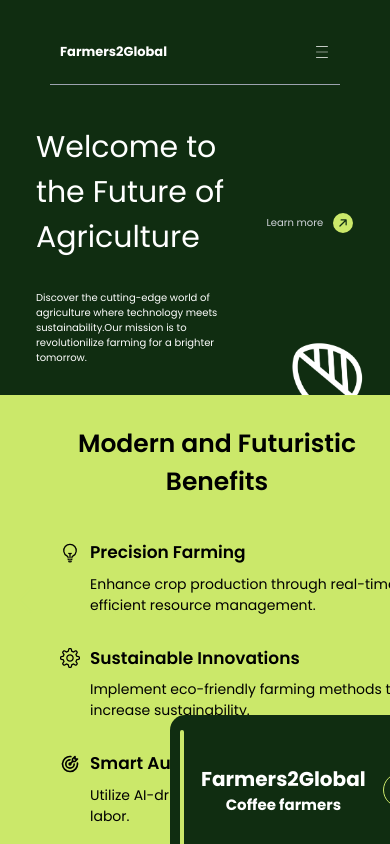
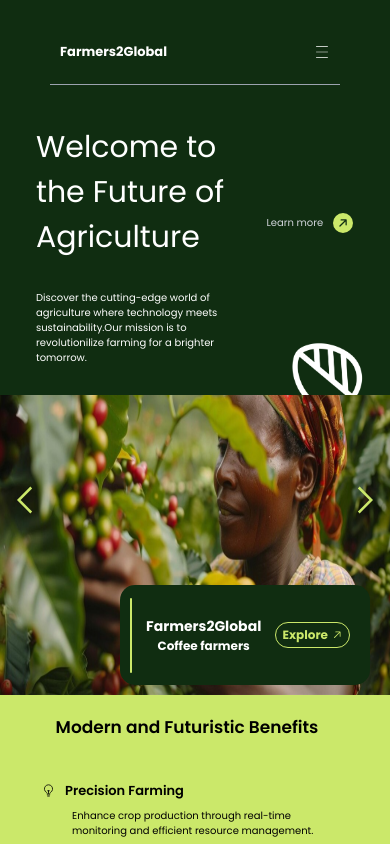
Before and after one commit to MUGISHA-Pascal/AgriGrowth, a React (Create React App) app in the folder frontend/: page / in a window 390 px wide. Shown: the top 844 px of the page. Built offline with nearby package versions, Linux system fonts and the light colour scheme.

Commit message:
adding responsiveness

```diff
--- a/frontend/src/components/Homepage.tsx
+++ b/frontend/src/components/Homepage.tsx
@@ -148,76 +148,81 @@ const Homepage = () => {
         </div>
       </section>
 
-      <section className="bg-[#CBE86A] flex flex-rowbg-[#CBE86A]">
-        <div className="h-[480px] w-[1400px] relative">
+      <section className="bg-[#CBE86A] flex flex-row max-md:flex-col max-md:pb-[10px]">
+        <div className="h-[480px] w-[1400px] max-md:w-full max-md:h-[300px] relative">
           <img
             alt="image"
             src={slides[currentState].image}
-            className={`h-[480px] w-[700px] absolute bg-url(${slides[currentState].image})`}
+            className={`h-[480px] w-[700px] max-md:h-[300px] absolute bg-url(${slides[currentState].image})`}
           />
           <GrPrevious
             onClick={Previous}
-            className="absolute text-[#CBE86A] top-[190px] left-[10px] text-[30px] hover:cursor-pointer"
+            className="absolute text-[#CBE86A] max-md:top-[90px] top-[190px] left-[10px] text-[30px] hover:cursor-pointer"
           />
           <GrNext
             onClick={Next}
-            className="absolute text-[#CBE86A] text-[30px] top-[190px] right-[10px] hover:cursor-pointer"
+            className="absolute text-[#CBE86A] text-[30px] max-md:top-[90px] top-[190px] right-[10px] hover:cursor-pointer"
           />
-          <div className="absolute space-x-[17px] bg-[#102d11] w-[330px] h-[150px] bottom-[10px] left-[170px] items-center flex flex-row pl-[10px] rounded-[15px]">
-            <div className="bg-[#CBE86A] w-[4px] h-[120px] rounded-full"></div>
+          <div className="absolute space-x-[17px] max-md:space-x-[14px]  bg-[#102d11] max-md:w-[250px] max-md:h-[100px] w-[330px] h-[150px] bottom-[10px] max-md:bottom-[10px] left-[170px] max-sm:left-[120px] items-center flex flex-row pl-[10px] rounded-[15px]">
+            <div className="bg-[#CBE86A] w-[4px] h-[120px] max-md:h-[75px] max-md:w-[2px] rounded-full"></div>
             <div className="flex flex-col">
-              <h2 className="font-bold text-white text-[20px]">
+              <h2 className="font-bold text-white max-md:text-[14px] text-[20px]">
                 Farmers2Global
               </h2>
-              <h2 className="font-bold text-white text-[15px]">
+              <h2 className="font-bold text-white text-[15px] max-md:text-[12px]">
                 {slides[currentState].name}
               </h2>
             </div>
-            <button className="border-[1px] border-[#CBE86A] font-bold flex flex-row justify-center items-center hover:bg-[#CBE86A] hover:bg-opacity-20 space-x-[3px] text-[#CBE86A] w-[100px] p-[4px] rounded-full">
+            <button className="border-[1px] border-[#CBE86A] font-bold flex flex-row justify-center items-center hover:bg-[#CBE86A] hover:bg-opacity-20 space-x-[3px] max-md:text-[12px] max-md:w-[75px] text-[#CBE86A] w-[100px] p-[4px] max-md:p-[3px] rounded-full">
               <p>Explore</p>
               <GoArrowUpRight />
             </button>
           </div>
         </div>
-        <div className="bg-[#CBE86A] px-4 w-full flex flex-col space-y-[40px] pl-[60px] items-start">
-          <h2 className="text-[25px] font-semibold text-center mt-[30px]">
+        <div className="bg-[#CBE86A] px-4 w-full flex flex-col space-y-[40px] pl-[60px] max-md:pl-0 items-start max-md:items-center">
+          <h2 className="text-[25px] font-semibold text-center mt-[30px] max-sm:text-[17px] max-md:mt-[20px]">
             Modern and Futuristic Benefits
           </h2>
           <div className="flex flex-col text-center space-y-[30px]">
             <div>
               <div className="flex flex-row space-x-[10px] items-center">
-                <HiOutlineLightBulb className="w-[20px] h-[20px]" />
-                <h3 className="text-[17px] font-semibold">Precision Farming</h3>
+                <HiOutlineLightBulb className="w-[20px] h-[20px] max-md:h-[13px] max-md:w-[13px] " />
+                <h3 className="text-[17px] font-semibold max-md:text-[13px]">
+                  Precision Farming
+                </h3>
               </div>
-              <p className="mt-2 text-[14px] w-[460px] text-left ml-[30px]">
+              <p className="mt-2 text-[14px] max-md:text-[10px] max-md:w-[260px] w-[460px] text-left ml-[30px]">
                 Enhance crop production through real-time monitoring and
                 efficient resource management.
               </p>
             </div>
             <div>
               <div className="flex flex-row space-x-[10px] items-center">
-                <SlSettings className="w-[20px] h-[20px]" />
-                <h3 className="text-[17px] font-semibold">
+                <SlSettings className="w-[20px] h-[20px] max-md:h-[13px] max-md:w-[13px]" />
+                <h3 className="text-[17px] font-semibold max-md:text-[13px]">
                   Sustainable Innovations
                 </h3>
               </div>
-              <p className="mt-2 text-[14px] w-[460px] text-left ml-[30px]">
+              <p className="mt-2 text-[14px] w-[460px] max-md:text-[10px] max-md:w-[260px] text-left ml-[30px]">
                 Implement eco-friendly farming methods to reduce waste and
                 increase sustainability.
               </p>
             </div>
             <div>
               <div className="flex flex-row space-x-[10px] items-center">
-                <TbTargetArrow className="w-[20px] h-[20px]" />
-                <h3 className="text-[17px] font-semibold">Smart Automation</h3>
+                <TbTargetArrow className="w-[20px] h-[20px] max-md:h-[13px] max-md:w-[13px]" />
+                <h3 className="text-[17px] font-semibold max-md:text-[13px]">
+                  Smart Automation
+                </h3>
               </div>
-              <p className="mt-2 text-[14px] w-[460px] text-left ml-[30px]">
+              <p className="mt-2 text-[14px] w-[460px] max-md:text-[10px] max-md:w-[260px] text-left ml-[30px]">
                 Utilize AI-driven automation to optimize farm operations and
                 labor.
               </p>
             </div>
           </div>
-          <p className="mt-2 text-[14px] w-[460px] text-left ml-[30px]">
+
+          <p className="mt-2 text-[14px] w-[460px] max-md:text-[10px] max-md:ml-[140px] text-left ml-[30px]">
             learn more about what we are doing
           </p>
         </div>
```
